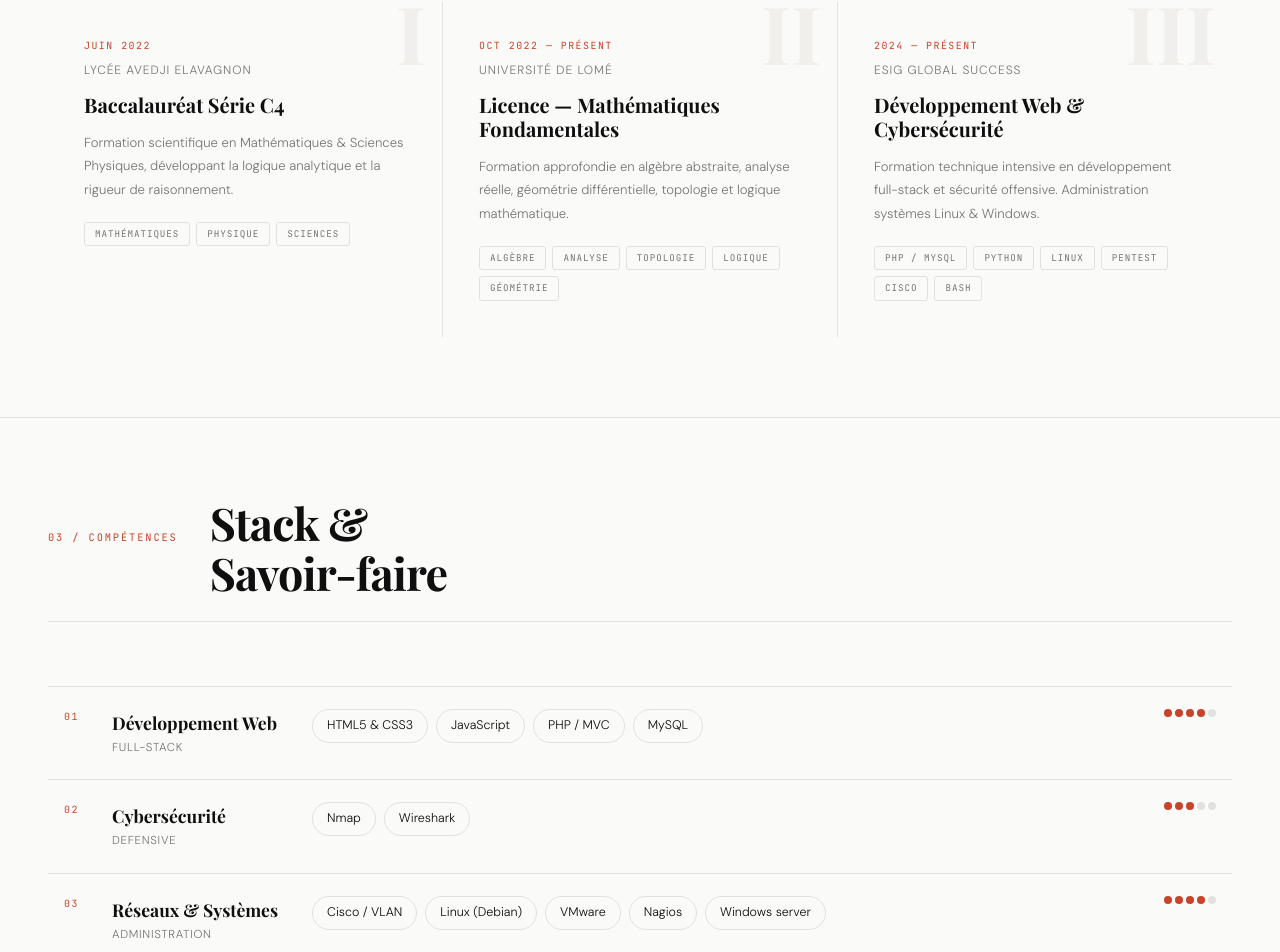
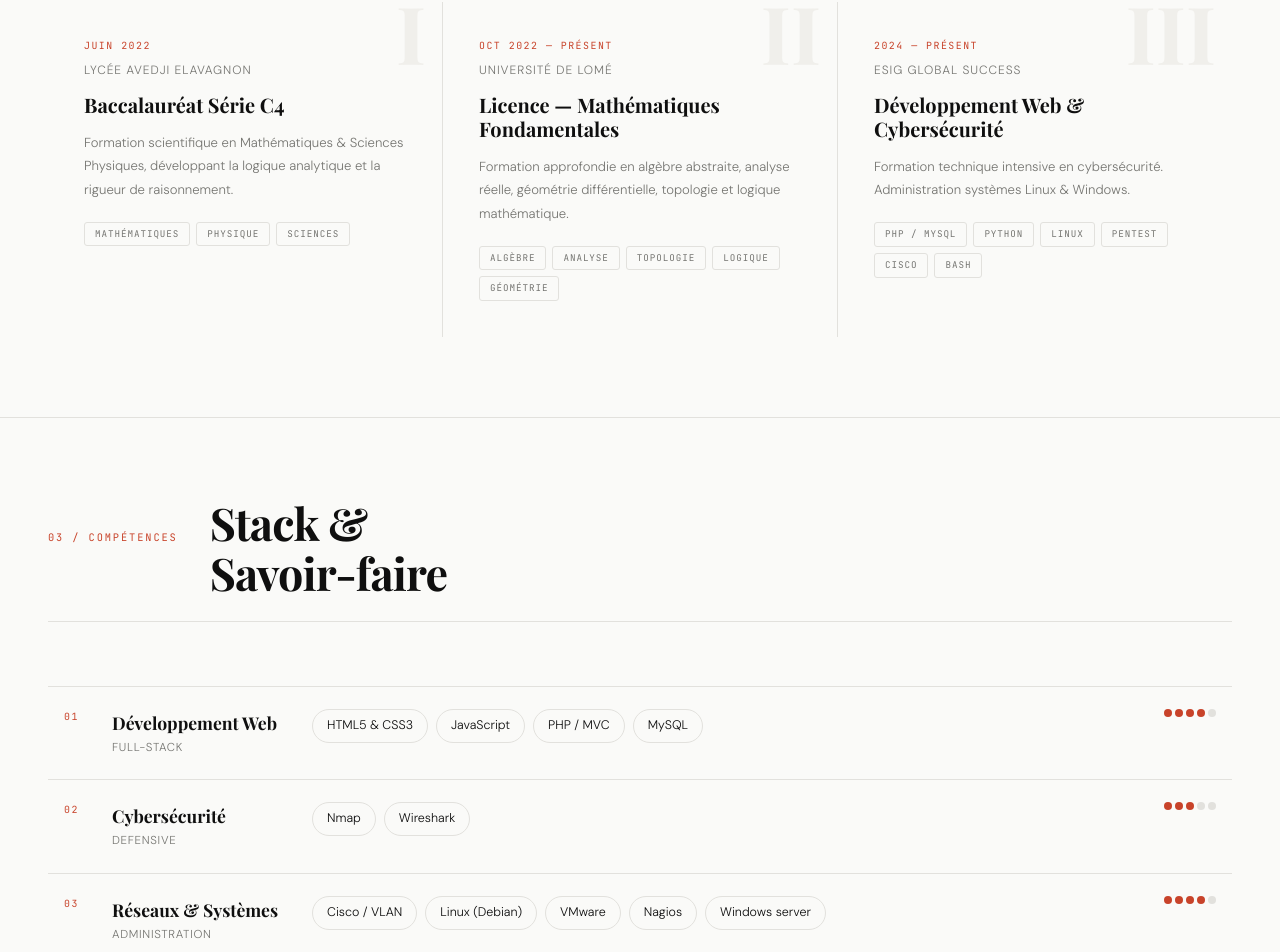
Before and after one commit to tchamouza/Portfolio, a Next.js app: page / in a window 1280 px wide. Shown: the part 2165-3117 px from the top of the page. Built offline with nearby package versions, Linux system fonts and the light colour scheme.

Commit message:
first commit

```diff
--- a/app/page.jsx
+++ b/app/page.jsx
@@ -453,7 +453,7 @@ export default function HomePage() {
                 year: "2024 — Présent",
                 school: "ESIG Global Success",
                 degree: "Développement Web & Cybersécurité",
-                desc: "Formation technique intensive en développement full-stack et sécurité offensive. Administration systèmes Linux & Windows.",
+                desc: "Formation technique intensive en cybersécurité. Administration systèmes Linux & Windows.",
                 tags: [
                   "PHP / MySQL",
                   "Python",
```
